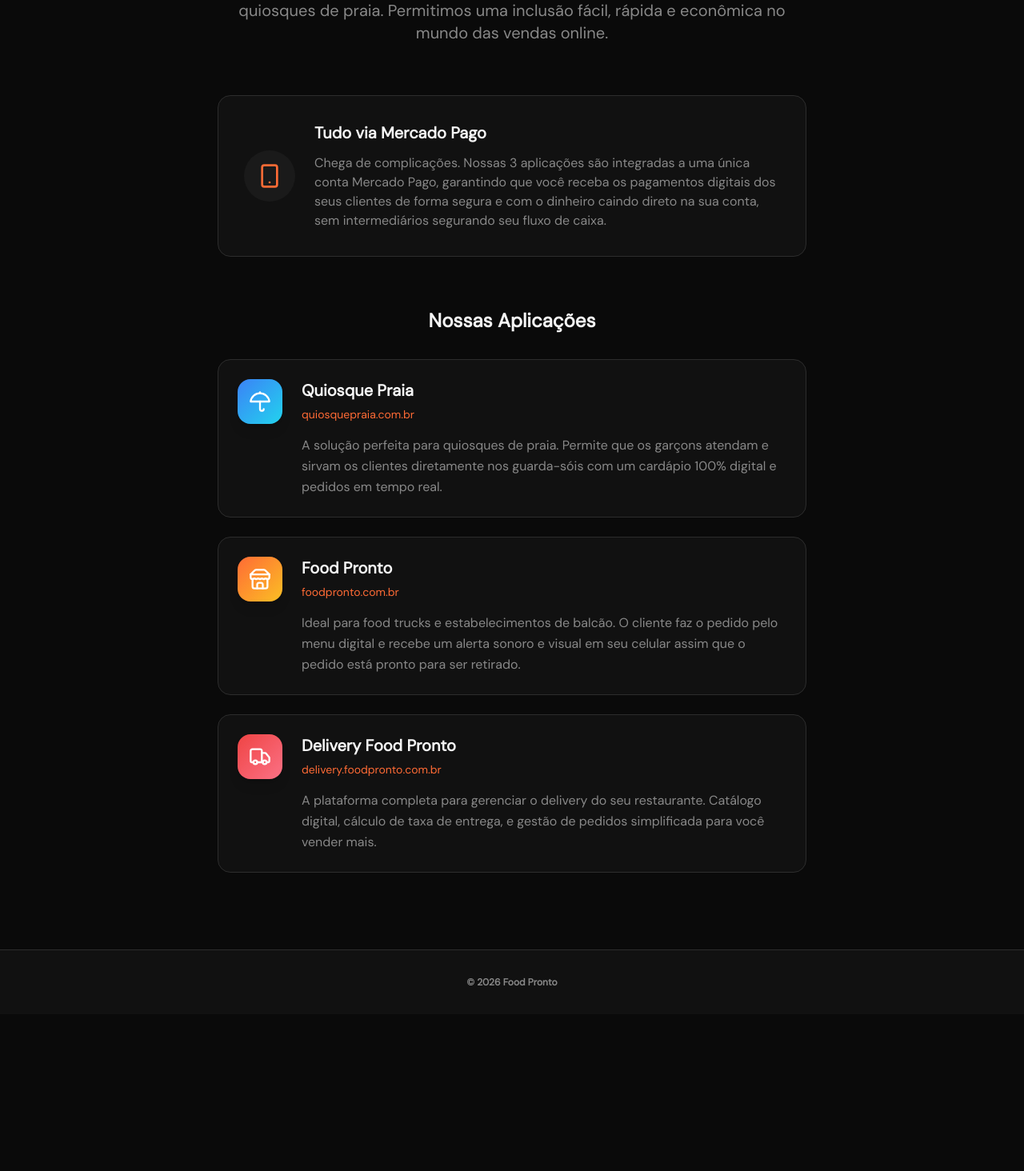
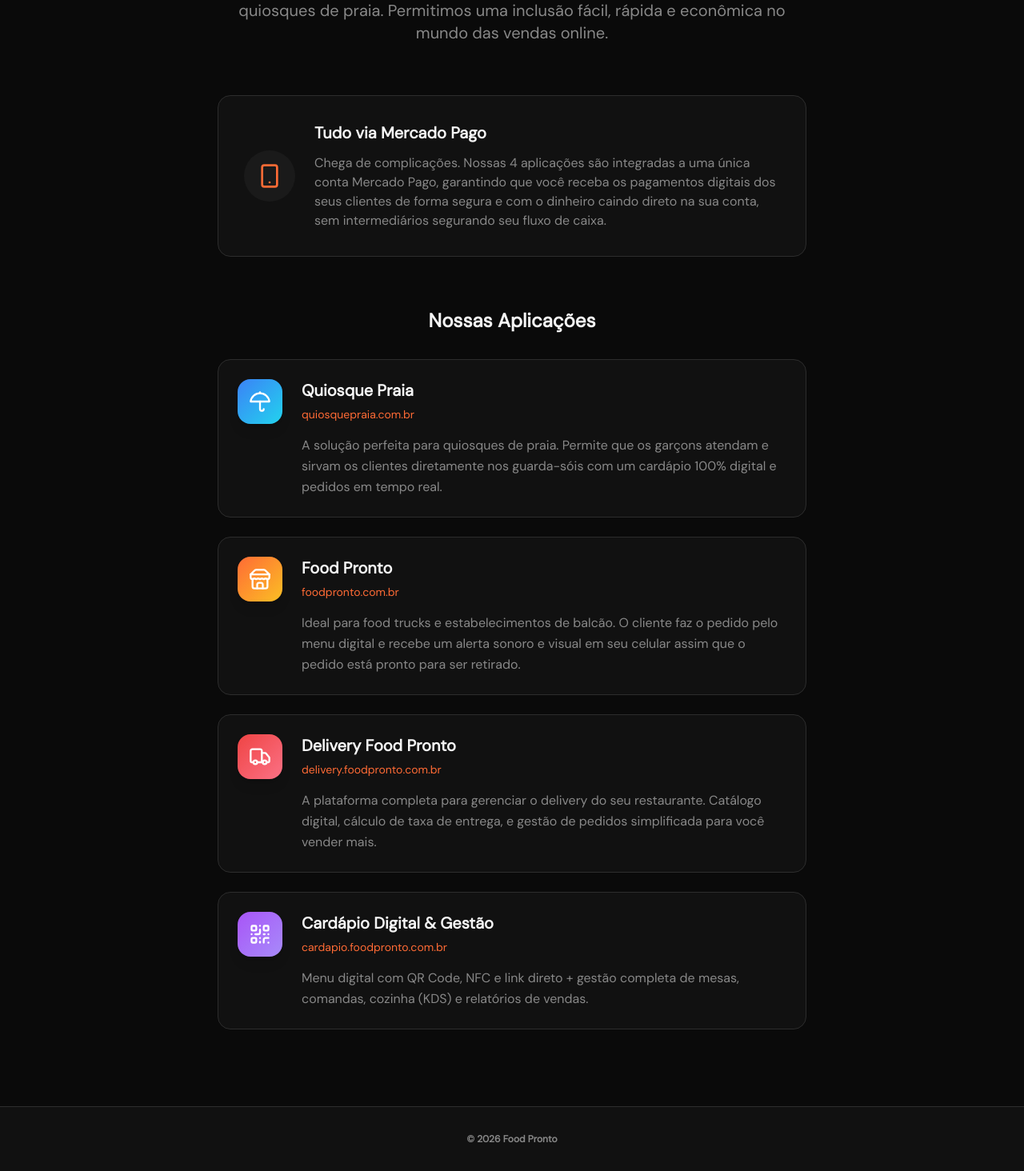
Before and after one commit to brasilagency2026/fooddelivery, a Next.js app: page /quem-somos in a window 1280 px wide. Shown: the part 250-1714 px from the top of the page at 80% size. Before the commit the page ends 1518 px from the top, so only its background shows below. Built offline with nearby package versions, Linux system fonts and the light colour scheme; no server answers.

Commit message:
feat: add Cardápio Digital & Gestão to Quem Somos page

```diff
--- a/app/quem-somos/page.tsx
+++ b/app/quem-somos/page.tsx
@@ -1,4 +1,4 @@
-import { ArrowLeft, CheckCircle2, Smartphone, Store, Truck, Umbrella } from "lucide-react";
+import { ArrowLeft, CheckCircle2, QrCode, Smartphone, Store, Truck, Umbrella } from "lucide-react";
 import Link from "next/link";
 import { Metadata } from "next";
 
@@ -29,6 +29,13 @@
       icon: Truck,
       description: "A plataforma completa para gerenciar o delivery do seu restaurante. Catálogo digital, cálculo de taxa de entrega, e gestão de pedidos simplificada para você vender mais.",
       color: "from-red-500 to-rose-400"
+    },
+    {
+      title: "Cardápio Digital & Gestão",
+      url: "cardapio.foodpronto.com.br",
+      icon: QrCode,
+      description: "Menu digital com QR Code, NFC e link direto + gestão completa de mesas, comandas, cozinha (KDS) e relatórios de vendas.",
+      color: "from-purple-500 to-violet-400"
     }
   ];
 
@@ -67,7 +74,7 @@
             <div>
               <h2 className="text-xl font-bold mb-3 text-[var(--color-text)]">Tudo via Mercado Pago</h2>
               <p style={{ color: "var(--color-text-muted)" }}>
-                Chega de complicações. Nossas 3 aplicações são integradas a uma única conta Mercado Pago,
+                Chega de complicações. Nossas 4 aplicações são integradas a uma única conta Mercado Pago,
                 garantindo que você receba os pagamentos digitais dos seus clientes de forma segura e com o
                 dinheiro caindo direto na sua conta, sem intermediários segurando seu fluxo de caixa.
               </p>
```
